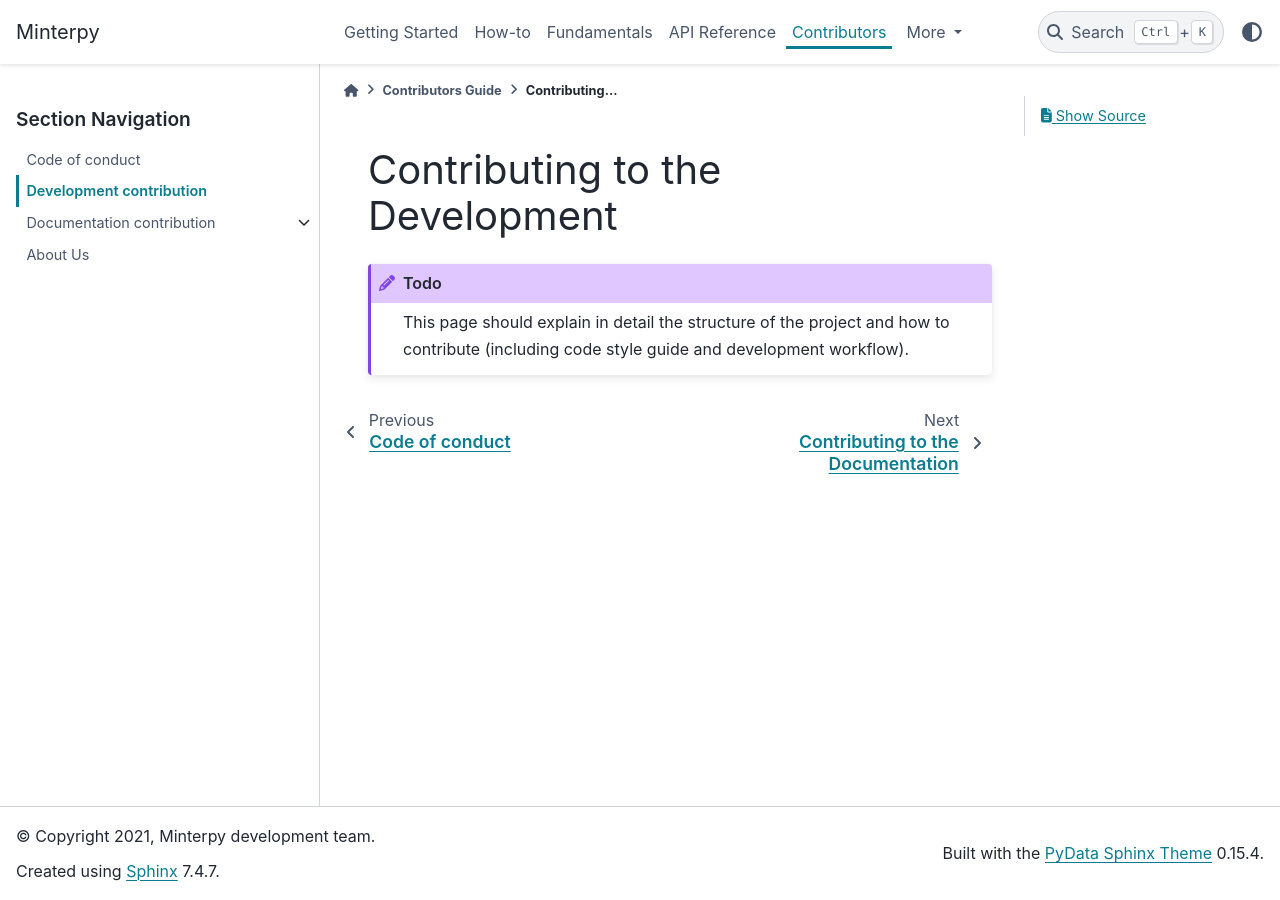
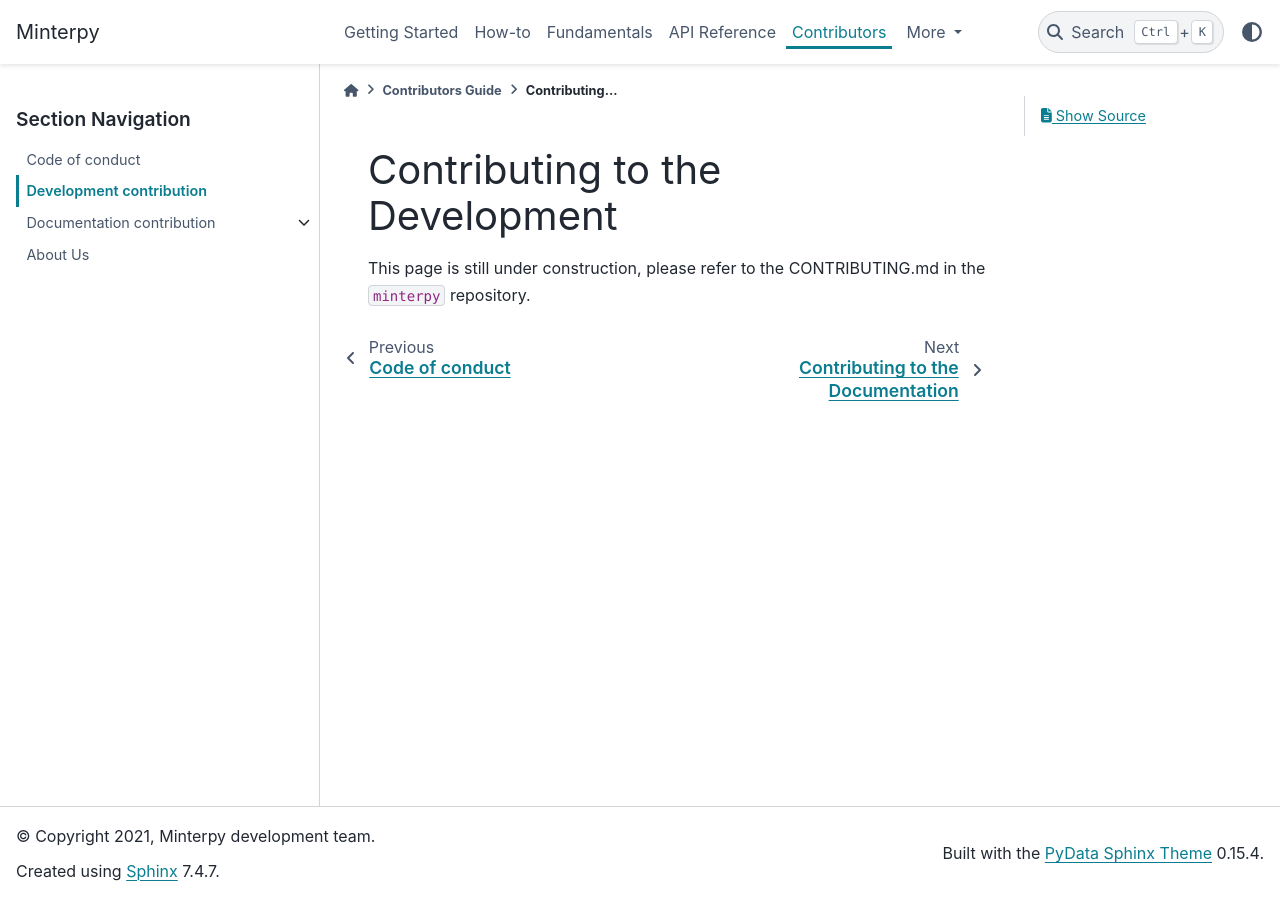
Before and after one commit to casus/minterpy, a Sphinx documentation site: the page built from docs/contributors/contrib-dev/index.rst, in a window 1280 px wide. Built offline with Sphinx 7.4.7 and the PyData theme 0.15.4, drawn with Linux system fonts in a browser that asks for light colours.

Commit message:
Remove unnecessary files

```diff
--- a/docs/contributors/contrib-dev/index.rst
+++ b/docs/contributors/contrib-dev/index.rst
@@ -2,7 +2,5 @@
 Contributing to the Development
 ###############################
 
-.. todo::
-
-   This page should explain in detail the structure of the project
-   and how to contribute (including code style guide and development workflow).
+This page is still under construction, please refer to the CONTRIBUTING.md
+in the ``minterpy`` repository.
--- a/docs/contributors/contrib-docs/guidelines/index.rst
+++ b/docs/contributors/contrib-docs/guidelines/index.rst
@@ -9,5 +9,3 @@ Documentation contribution guidelines
 
    reST-based docs <rest-based-docs>
    Jupyter-notebook-based docs <ipynb-based-docs>
-   Python docstrings <py-based-docs>
-   Writing style <writing-style>
--- a/docs/contributors/contrib-docs/guidelines/ipynb-based-docs.rst
+++ b/docs/contributors/contrib-docs/guidelines/ipynb-based-docs.rst
@@ -1,3 +1,7 @@
 #########################
 Writing Jupyter Notebooks
 #########################
+
+This page is still under construction, have a look at the currently available
+Jupyter notebooks tutorials in the ``minterpy`` repository for examples on how to
+write one.
--- a/docs/contributors/contrib-docs/guidelines/py-based-docs.rst
+++ /dev/null
@@ -1,3 +0,0 @@
-#########################
-Writing API Documentation
-#########################
--- a/docs/contributors/contrib-docs/guidelines/writing-style.rst
+++ /dev/null
@@ -1,3 +0,0 @@
-########################
-Writing Style Guidelines
-########################
```
